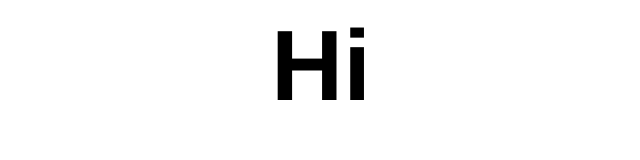
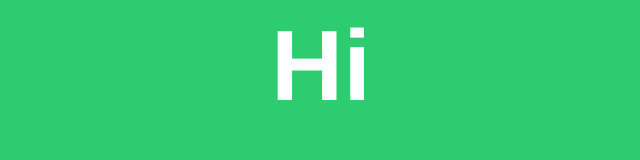
Before and after one commit to mhn147/hello, a plain HTML site: page index.html in a window 1280 px wide. Shown: the whole page, without its empty margins (319-959 px from the left). Drawn offline with Linux system fonts and the light colour scheme.

Commit message:
Green background

```diff
--- a/index.html
+++ b/index.html
@@ -3,6 +3,10 @@
         <title></title>
         <meta charset="utf-8">
         <style>
+            body {
+                background-color: #2ecc71;
+                color: white;
+            }
             h1 {
                 text-align: center;
                 font-family: Helvetica;
```
